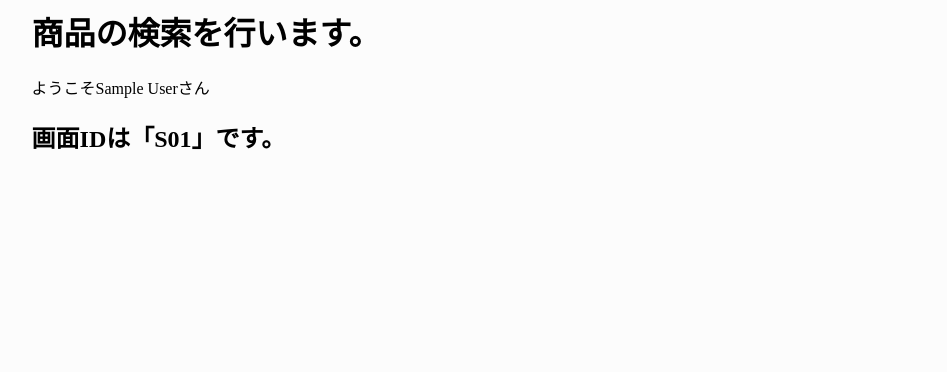
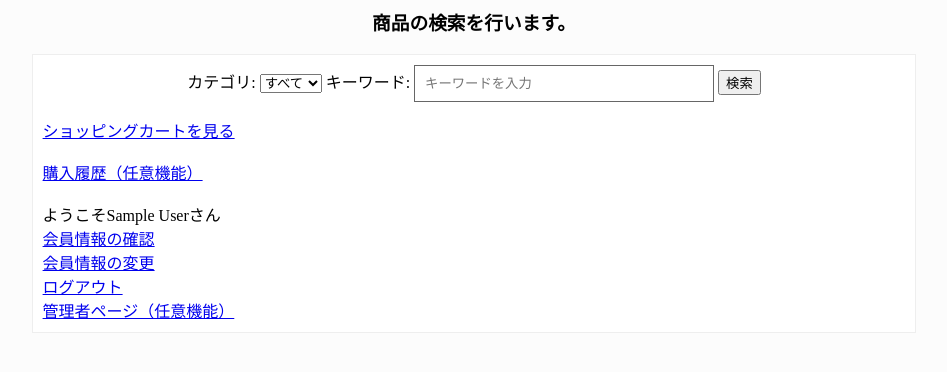
Before and after one commit to aoidayonn/soso, a Django app: template soso/templates/soso/main.html in a window 1280 px wide. Shown: the top 372 px of the page, without its empty margins (166-1113 px from the left). Run offline with Django 5.2, Linux system fonts and the light colour scheme; the template is opened without the code that fills it: values that come from a table or form of the project are taken from there, others are empty; tables that the repository leaves empty hold one stand-in row (values such as "Sample post").

Commit message:
toppage大枠完成！

```diff
--- a/soso/templates/soso/main.html
+++ b/soso/templates/soso/main.html
@@ -7,13 +7,38 @@
 	</head>
 	<body>
         <div class="content">
-			<h1>商品の検索を行います。</h1>
+			<h3>商品の検索を行います。</h3>
+			<div class="form">
+				{% if error %}
+                <p style="color:red;">{{ error }}</p>
+                {% endif %}
+            <form action="{% url 'soso:user_login'%}" method='POST'>
+				カテゴリ:
+				<select name="category">
+					<option value="すべて">すべて</option>
+					<option value="帽子">帽子</option>
+					<option value="鞄">鞄</option>
+				</select>
+				キーワード:
+				<input type="text" name="keyword" id="keyword" placeholder="キーワードを入力">
+				<button type="submit">検索</button>
+			</form>
+
 
 			{% if user_info %}
-				ようこそ{{ user_info.name }}さん
+				<a href="{% url 'soso:user_login'%}">ショッピングカートを見る</a><br><br>
+				<a href="{% url 'soso:user_login' %}">購入履歴（任意機能）</a><br><br>
+				ようこそ{{ user_info.name }}さん<br>
+				<a href="{% url 'soso:user_info' %}">会員情報の確認</a><br>
+				<a href="{% url 'soso:user_login' %}">会員情報の変更</a><br>
+				<a href="{% url 'soso:user_login' %}">ログアウト</a><br>
+			{% else %}
+				<a href="{% url 'soso:user_login'%}">ショッピングカートを見る</a><br><br>
+				<a href="{% url 'soso:user_login' %}">購入履歴（任意機能）</a><br><br>
+				<a href="{% url 'soso:user_login' %}">ログイン</a><br><br>
 			{% endif %}
 
-			<h2>画面IDは「S01」です。</h2>
+			<a href="{% url 'soso:user_login' %}">管理者ページ（任意機能）</a>
         </div>
 	</body>
 </html>
--- a/soso/urls.py
+++ b/soso/urls.py
@@ -8,4 +8,5 @@ urlpatterns = [
     path("login/", views.UserLogin.as_view(), name="user_login"),
     path("registerUser/", views.UserCreate.as_view(), name="user_create"),
     path("registerUserConfirm/", views.UserCreateConfirm.as_view(), name="user_confirm"),
+    path("userInfo/", views.UserInfo.as_view(), name="user_info"),
 ]
```
Also changed, not shown: soso/views.py (+26 -5 lines).
